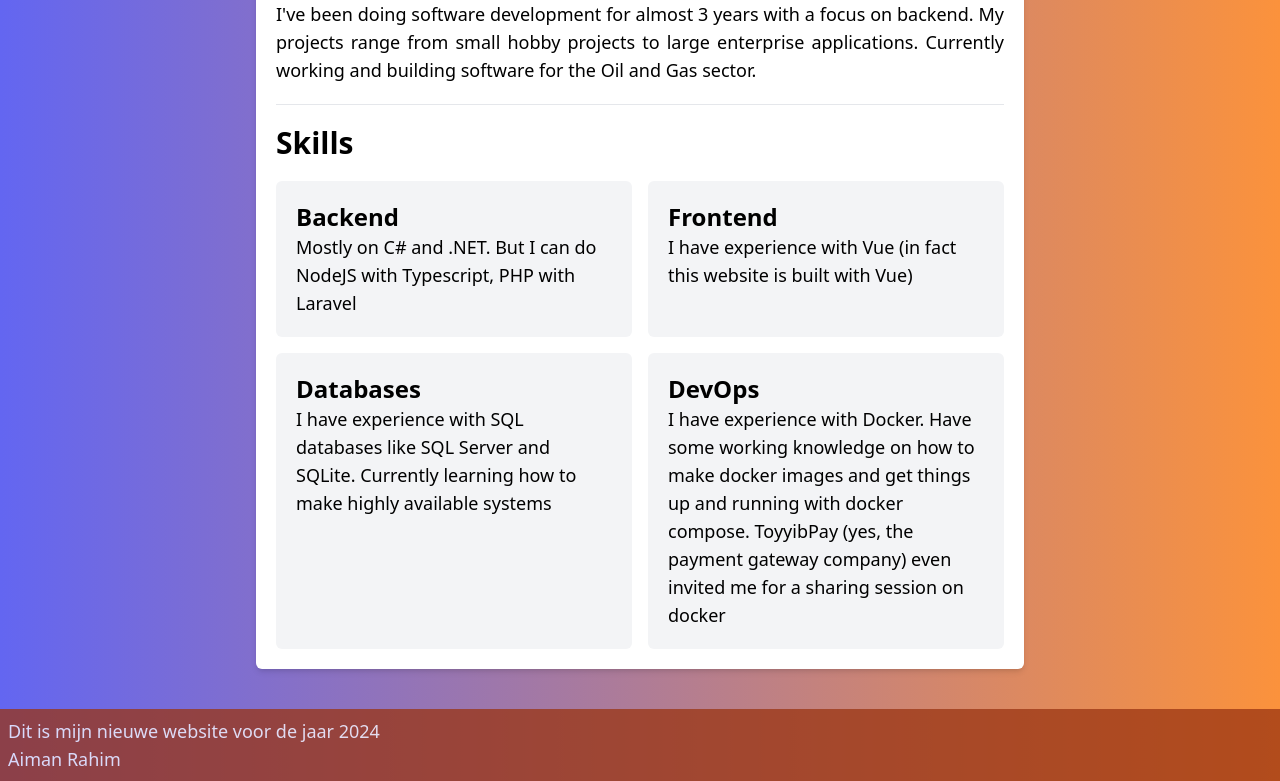
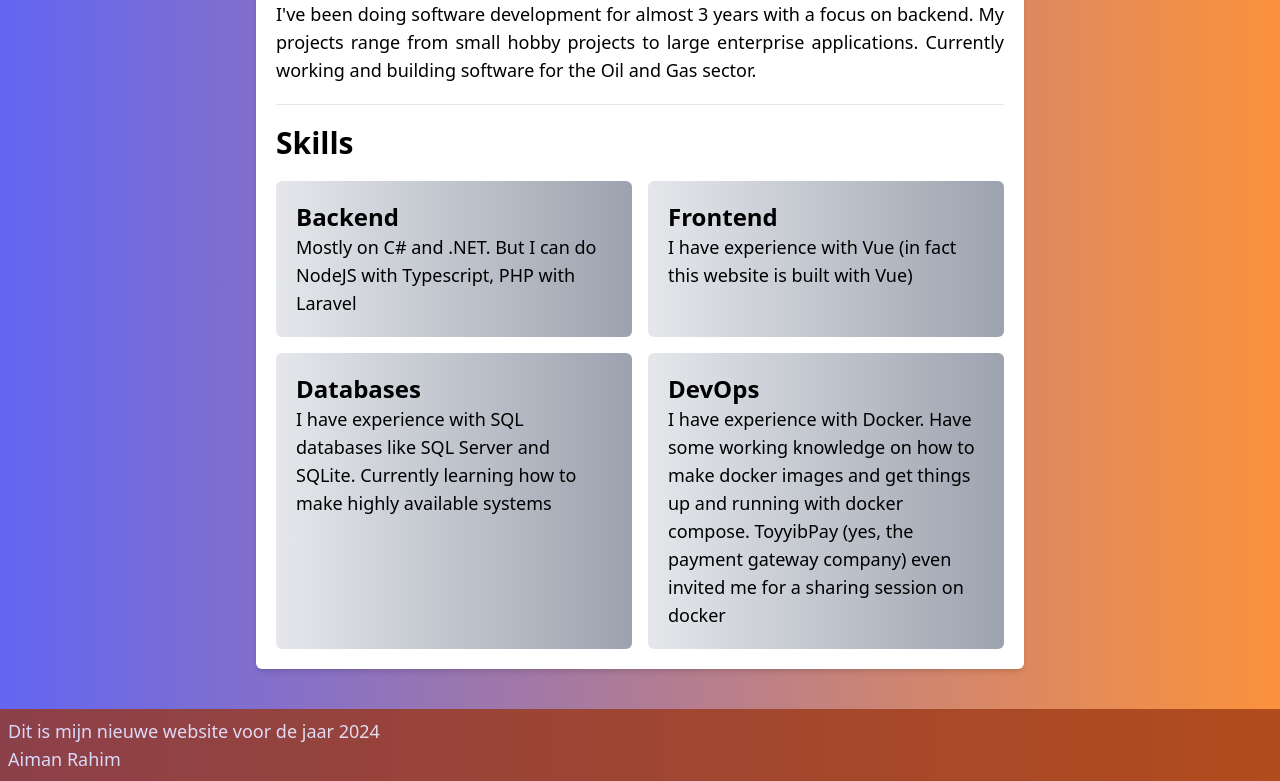
Before and after one commit to PlashSpeed-Aiman/PlashSpeed-Aiman.github.io, a Vue app: page / in a window 1280 px wide. Shown: the part 477-1258 px from the top of the page. Built offline with nearby package versions, Linux system fonts and the light colour scheme.

Commit message:
UI Updates

```diff
--- a/src/components/About.vue
+++ b/src/components/About.vue
@@ -20,19 +20,19 @@
         <hr class="my-5"/>
         <h2 class="text-3xl font-bold mt-5 mb-2 text-center sm:text-justify">Skills</h2>
         <div class="my-5 grid grid-cols-1 gap-4 md:grid-cols-2">
-          <div class="bg-gray-100 p-5 rounded-md">
+          <div class=" bg-gradient-to-l from-gray-400 to-gray-200 p-5 rounded-md">
             <h3 class="text-2xl font-bold">Backend</h3>
             <p class="text-lg">Mostly on C# and .NET. But I can do NodeJS with Typescript, PHP with Laravel</p>
           </div>
-          <div class="bg-gray-100 p-5 rounded-md">
+          <div class="bg-gradient-to-l from-gray-400 to-gray-200 p-5 rounded-md">
             <h3 class="text-2xl font-bold">Frontend</h3>
             <p class="text-lg">I have experience with Vue (in fact this website is built with Vue)</p>
           </div>
-          <div class="bg-gray-100 p-5 rounded-md">
+          <div class="bg-gradient-to-l from-gray-400 to-gray-200 p-5 rounded-md">
             <h3 class="text-2xl font-bold">Databases</h3>
             <p class="text-lg">I have experience with SQL databases like SQL Server and SQLite. Currently learning how to make highly available systems</p>
           </div>
-          <div class="bg-gray-100 p-5 rounded-md">
+          <div class="bg-gradient-to-l from-gray-400 to-gray-200 p-5 rounded-md">
             <h3 class="text-2xl font-bold">DevOps</h3>
             <p class="text-lg">I have experience with Docker. Have some working knowledge on how to make docker images and get things up and running with docker compose.
               ToyyibPay (yes, the payment gateway company) even invited me for a sharing session on docker
```
